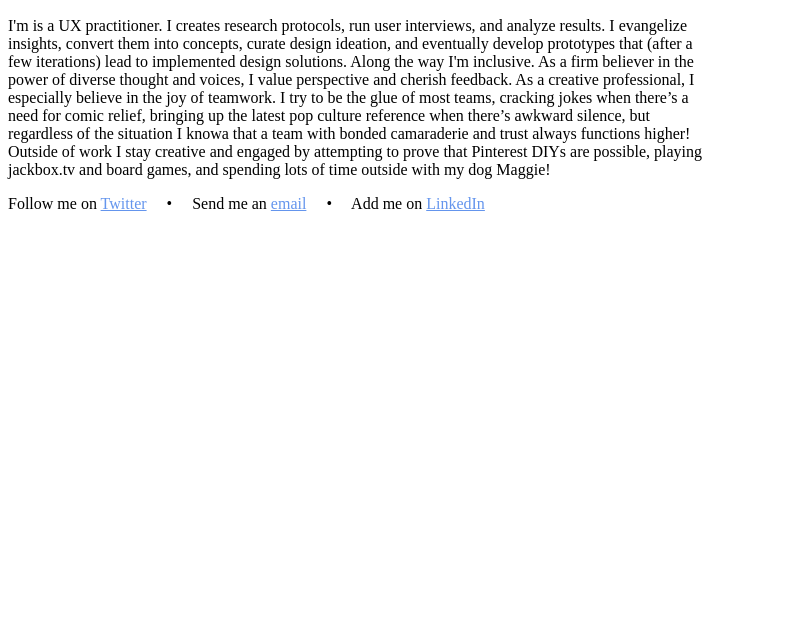
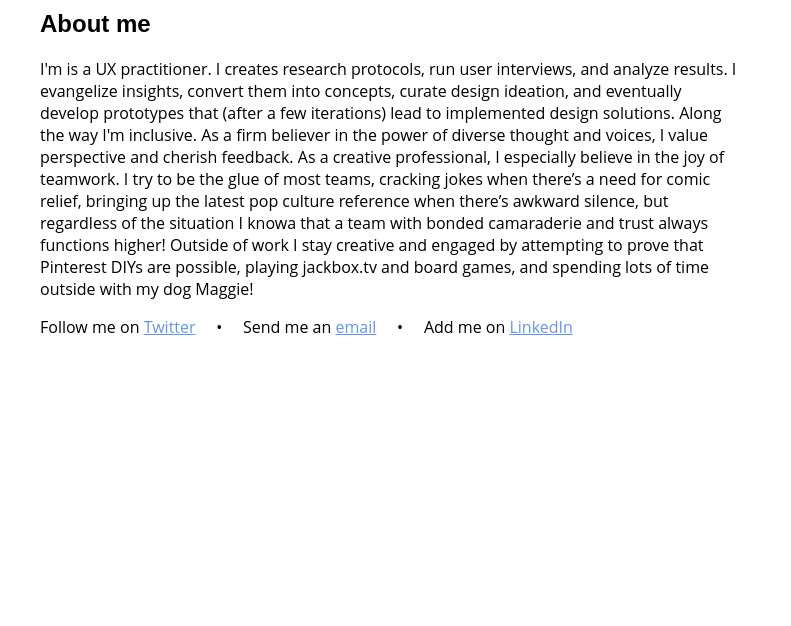
Before and after one commit to alainacreager/alainacreager.github.io, a plain HTML site: page index.html in a window 1280 px wide. Shown: the part 174-800 px from the top of the page, without its empty margins (0-791 px from the left). Drawn offline with Linux system fonts and the light colour scheme.

Commit message:
Update style.css

```diff
--- a/css/style.css
+++ b/css/style.css
@@ -1,11 +1,16 @@
-h1, h2, p {
-    color: black;
+h1, h2 {
+    font-family: 'Muli', sans-serif;
 }
 
+p{
+   font-family: 'Open Sans', sans-serif;
+}
 body{
     background-color: white;
     align-content: center;
     max-width: 700px;
+    margin: 40px;
+    color: black;
 }
 
 a{
```
